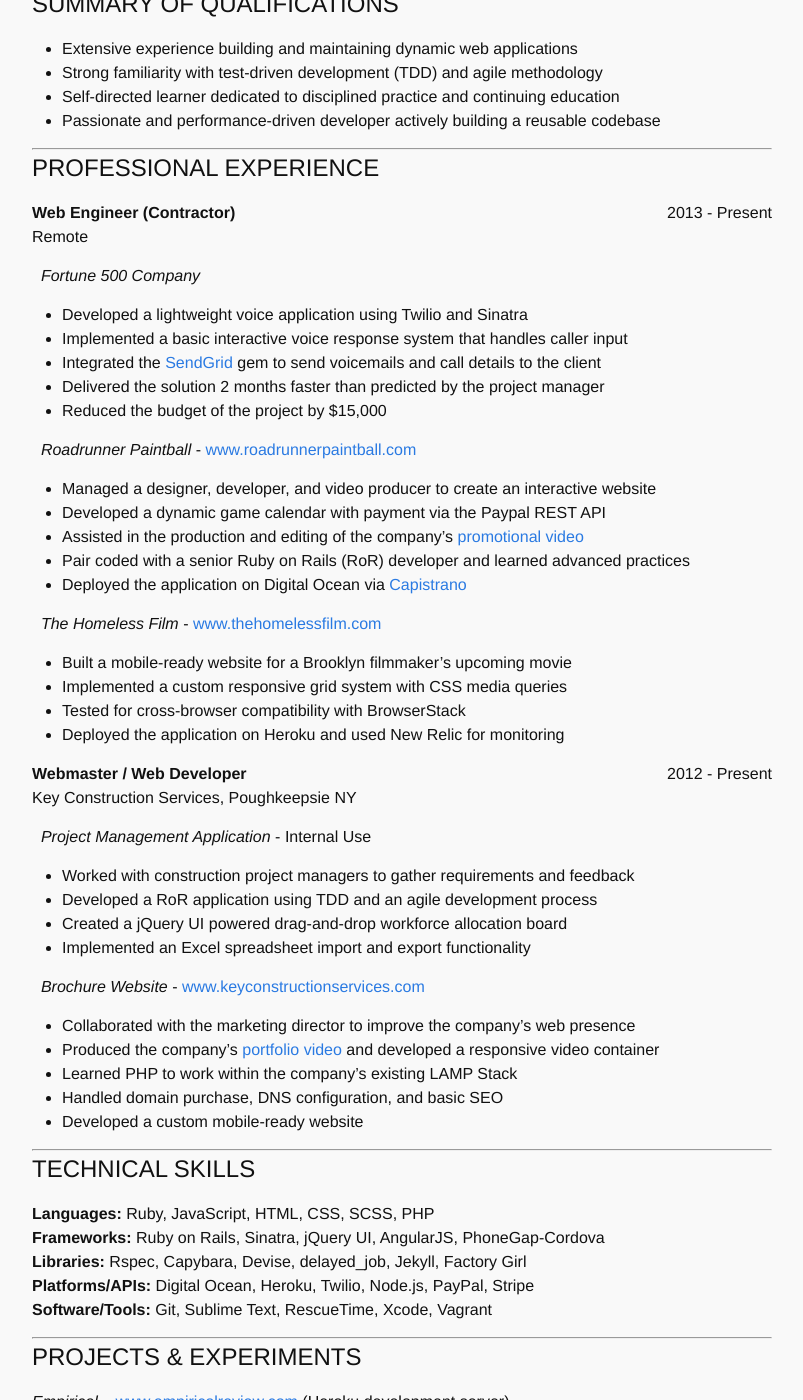
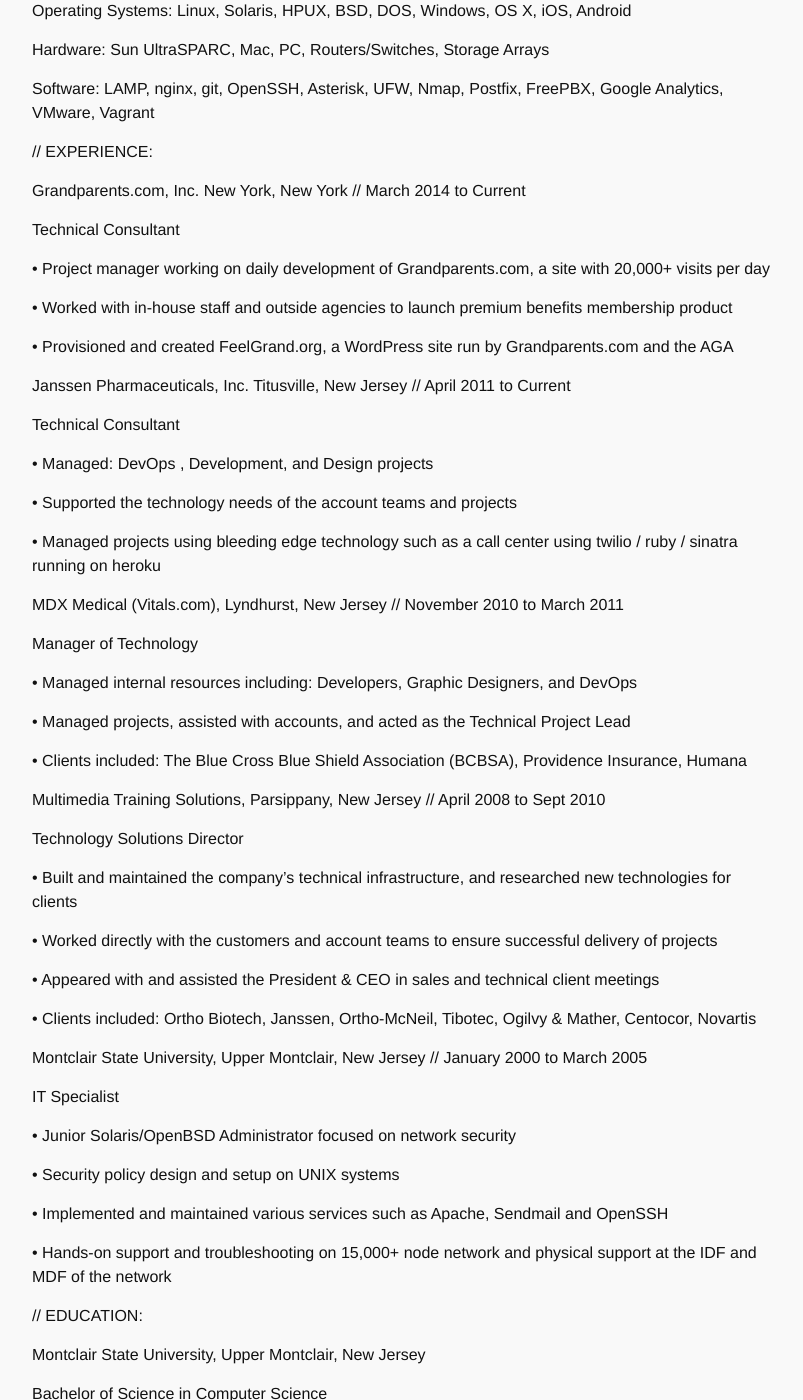
Before and after one commit to mccarrond/mccarrond.github.io, a Jekyll site: the page built from resume.md, in a window 1280 px wide and 1400 px high, scrolled down 248 px. Shown: the whole window, without its empty margins (238-1041 px from the left). Built offline with Jekyll 4.4.1, drawn with Linux system fonts in a browser that asks for light colours; some of the changed text lies outside the part shown.

Commit message:
Resume update

```diff
--- a/resume.md
+++ b/resume.md
@@ -6,131 +6,88 @@
 
 <br>
 
-##**JOE TORREGGIANI**
+(862) 215-4823 Daniel J. McCarron dan.mccarron@gmail.com
 
-Greater New York City Area - 845.591.4054 - [joetorreggiani@gmail.com]()
+// COMPUTER SKILLS:
 
----
+Programming and Markup Languages: C++, Java, PHP, XML, Shell Scripting, HTML/CSS
 
-#SUMMARY OF QUALIFICATIONS
+Operating Systems: Linux, Solaris, HPUX, BSD, DOS, Windows, OS X, iOS, Android
 
-* Extensive experience building and maintaining dynamic web applications
-* Strong familiarity with test-driven development (TDD) and agile methodology
-* Self-directed learner dedicated to disciplined practice and continuing education
-* Passionate and performance-driven developer actively building a reusable codebase
+Hardware: Sun UltraSPARC, Mac, PC, Routers/Switches, Storage Arrays
 
----
+Software: LAMP, nginx, git, OpenSSH, Asterisk, UFW, Nmap, Postfix, FreePBX, Google Analytics, VMware, Vagrant
 
-#PROFESSIONAL EXPERIENCE
+// EXPERIENCE:
 
-**Web Engineer (Contractor)** <span style="float:right;"> 2013 - Present </span>
-Remote
+Grandparents.com, Inc. New York, New York // March 2014 to Current
 
-&nbsp;&nbsp;*Fortune 500 Company*
+Technical Consultant
 
-* Developed a lightweight voice application using Twilio and Sinatra
-* Implemented a basic interactive voice response system that handles caller input
-* Integrated the [SendGrid](https://sendgrid.com/) gem to send voicemails and call details to the client
-* Delivered the solution 2 months faster than predicted by the project manager
-* Reduced the budget of the project by $15,000
+• Project manager working on daily development of Grandparents.com, a site with 20,000+ visits per day
 
-&nbsp;&nbsp;*Roadrunner Paintball* - [www.roadrunnerpaintball.com](http://www.roadrunnerpaintball.com/)
+• Worked with in-house staff and outside agencies to launch premium benefits membership product
 
-* Managed a designer, developer, and video producer to create an interactive website
-* Developed a dynamic game calendar with payment via the Paypal REST API
-* Assisted in the production and editing of the company's [promotional video](https://www.youtube.com/watch?v=01IXLyKnJk0)
-* Pair coded with a senior Ruby on Rails (RoR) developer and learned advanced practices
-* Deployed the application on Digital Ocean via [Capistrano](http://capistranorb.com/)
+• Provisioned and created FeelGrand.org, a WordPress site run by Grandparents.com and the AGA
 
-&nbsp;&nbsp;*The Homeless Film* - [www.thehomelessfilm.com](http://www.thehomelessfilm.com/)
+Janssen Pharmaceuticals, Inc. Titusville, New Jersey // April 2011 to Current
 
-* Built a mobile-ready website for a Brooklyn filmmaker's upcoming movie
-* Implemented a custom responsive grid system with CSS media queries
-* Tested for cross-browser compatibility with BrowserStack
-* Deployed the application on Heroku and used New Relic for monitoring
+Technical Consultant
 
-**Webmaster / Web Developer** <span style="float:right;"> 2012 - Present </span>
-Key Construction Services, Poughkeepsie NY
+• Managed: DevOps , Development, and Design projects
 
-&nbsp;&nbsp;*Project Management Application* - Internal Use
+• Supported the technology needs of the account teams and projects
 
-* Worked with construction project managers to gather requirements and feedback
-* Developed a RoR application using TDD and an agile development process
-* Created a jQuery UI powered drag-and-drop workforce allocation board
-* Implemented an Excel spreadsheet import and export functionality
+• Managed projects using bleeding edge technology such as a call center using twilio / ruby / sinatra running on heroku
 
-&nbsp;&nbsp;*Brochure Website* - [www.keyconstructionservices.com](http://keyconstructionservices.com/)
+MDX Medical (Vitals.com), Lyndhurst, New Jersey // November 2010 to March 2011
 
-* Collaborated with the marketing director to improve the company’s web presence
-* Produced the company's [portfolio video](https://www.youtube.com/watch?v=WnZChu3UiDY) and
-developed a responsive video container
-* Learned PHP to work within the company's existing LAMP Stack
-* Handled domain purchase, DNS configuration, and basic SEO
-* Developed a custom mobile-ready website
+Manager of Technology
 
----
+• Managed internal resources including: Developers, Graphic Designers, and DevOps
 
-#TECHNICAL SKILLS
+• Managed projects, assisted with accounts, and acted as the Technical Project Lead
 
-**Languages:** Ruby, JavaScript, HTML, CSS, SCSS, PHP
-**Frameworks:** Ruby on Rails, Sinatra, jQuery UI, AngularJS, PhoneGap-Cordova
-**Libraries:** Rspec, Capybara, Devise, delayed_job, Jekyll, Factory Girl
-**Platforms/APIs:** Digital Ocean, Heroku, Twilio, Node.js, PayPal, Stripe
-**Software/Tools:** Git, Sublime Text, RescueTime, Xcode, Vagrant
+• Clients included: The Blue Cross Blue Shield Association (BCBSA), Providence Insurance, Humana
 
----
+Multimedia Training Solutions, Parsippany, New Jersey // April 2008 to Sept 2010
 
-#PROJECTS & EXPERIMENTS
+Technology Solutions Director
 
-*Empirical* -- [www.empiricalreview.com](http://www.empiricalreview.com/) (Heroku development server)
+• Built and maintained the company’s technical infrastructure, and researched new technologies for clients
 
-Empirical is an alternative news and media provider. It is still in its very early phases (hence the construction page), but we are making a lot of progress!
+• Worked directly with the customers and account teams to ensure successful delivery of projects
 
-*Calculus with JavaScript* -
-[github.com/jtorreggiani/calculus_with_javascript](https://github.com/jtorreggiani/calculus_with_javascript)
+• Appeared with and assisted the President & CEO in sales and technical client meetings
 
-This project is very basic attempt to do symbolic math in javascript.
+• Clients included: Ortho Biotech, Janssen, Ortho-McNeil, Tibotec, Ogilvy & Mather, Centocor, Novartis
 
-*Job Search Bot* - [github.com/jtorreggiani/job_search_automator](https://github.com/jtorreggiani/job_search_automator)
+Montclair State University, Upper Montclair, New Jersey // January 2000 to March 2005
 
-This is an idea for a bot that automates my job search. Currently the project is just a collection of scripts that pull
-search results from several websites including Indeed.com, WeWorkRemotely.com, and Craigslist. I have also started
-experimenting with the [mechanize]() gem to click buttons on Craigslist to access additional information.
+IT Specialist
 
----
+• Junior Solaris/OpenBSD Administrator focused on network security
 
-#PRESENTATIONS
+• Security policy design and setup on UNIX systems
 
-**World Changing Technologies** <span style="float:right;"> 2010 </span>
-*State University at Albany*, Albany NY
+• Implemented and maintained various services such as Apache, Sendmail and OpenSSH
 
-Invited to give a lecture on sustainable technologies to an environmental physics class.
+• Hands-on support and troubleshooting on 15,000+ node network and physical support at the IDF and MDF of the network
 
-**Crowdsourcing Social Change** <span style="float:right;"> 2010 </span>
-*The College of Saint*, Albany NY
+// EDUCATION:
 
-Presented research on the use of crowdsourcing to solve the problems of debt and inequality.
+Montclair State University, Upper Montclair, New Jersey
 
----
+Bachelor of Science in Computer Science
 
-#EDUCATION
+// AFFILIATIONS AND CERTIFICATIONS:
 
-**Back-End Web Development Technology Course** <span style="float:right;"> 2013 </span>
-General Assembly, New York NY
+• HPUX Certified System Administrator
 
+• ARRL Ham Radio Technician Class License
 
-**Bachelor of Arts in History** <span style="float:right;"> 2010 </span>
-The College of Saint Rose, Albany NY
+• Apple Certified ACMT OS X
 
+• Member of IEEE and ACM
 
-**Semester Abroad** <span style="float:right;"> 2009 </span>
-Lorenzo De' Medici Italian International Institute, Florence, Italy
-
----
-
-#AWARDS & HONORS
-
-Deans List Every Semester of College
-Graduated Magna Cum Laude
-Phi Alpha Theta National History Honor Society
-Phi Sigma Tau International Philosophy Society
+• Member of Sigma Xi Honor Society
```
